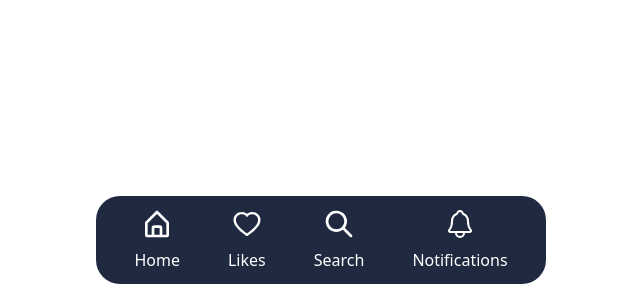
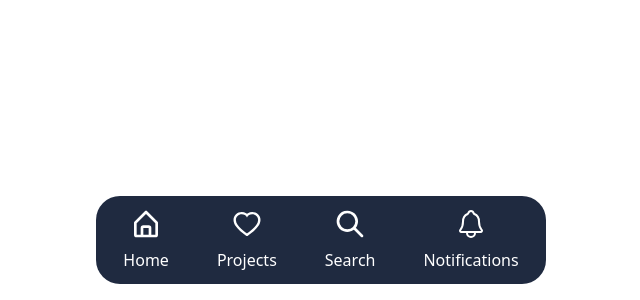
Before and after one commit to DC-21/react-tailwind-bottom-nav-webapp, a React (Vite) app: page / in a window 1280 px wide. Shown: the part 500-800 px from the top of the page, without its empty margins (319-959 px from the left). Built offline with nearby package versions, Linux system fonts and the light colour scheme.

Commit message:
first commit

```diff
--- a/index.html
+++ b/index.html
@@ -2,9 +2,8 @@
 <html lang="en">
   <head>
     <meta charset="UTF-8" />
-    <link rel="icon" type="image/svg+xml" href="/vite.svg" />
     <meta name="viewport" content="width=device-width, initial-scale=1.0" />
-    <title>Vite + React</title>
+    <title>💎 Cholah</title>
   </head>
   <body>
     <div id="root"></div>
--- a/src/components/Bottom.jsx
+++ b/src/components/Bottom.jsx
@@ -20,7 +20,7 @@
           >
             <path d="M923 283.6a260.04 260.04 0 00-56.9-82.8 264.4 264.4 0 00-84-55.5A265.34 265.34 0 00679.7 125c-49.3 0-97.4 13.5-139.2 39-10 6.1-19.5 12.8-28.5 20.1-9-7.3-18.5-14-28.5-20.1-41.8-25.5-89.9-39-139.2-39-35.5 0-69.9 6.8-102.4 20.3-31.4 13-59.7 31.7-84 55.5a258.44 258.44 0 00-56.9 82.8c-13.9 32.3-21 66.6-21 101.9 0 33.3 6.8 68 20.3 103.3 11.3 29.5 27.5 60.1 48.2 91 32.8 48.9 77.9 99.9 133.9 151.6 92.8 85.7 184.7 144.9 188.6 147.3l23.7 15.2c10.5 6.7 24 6.7 34.5 0l23.7-15.2c3.9-2.5 95.7-61.6 188.6-147.3 56-51.7 101.1-102.7 133.9-151.6 20.7-30.9 37-61.5 48.2-91 13.5-35.3 20.3-70 20.3-103.3.1-35.3-7-69.6-20.9-101.9zM512 814.8S156 586.7 156 385.5C156 283.6 240.3 201 344.3 201c73.1 0 136.5 40.8 167.7 100.4C543.2 241.8 606.6 201 679.7 201c104 0 188.3 82.6 188.3 184.5 0 201.2-356 429.3-356 429.3z" />
           </svg>
-          <p>Likes</p>
+          <p>Projects</p>
         </a>
         <a className="flex flex-col items-center gap-2 cursor-pointer">
           <svg viewBox="0 0 24 24" fill="currentColor" height="2em" width="2em">
```
